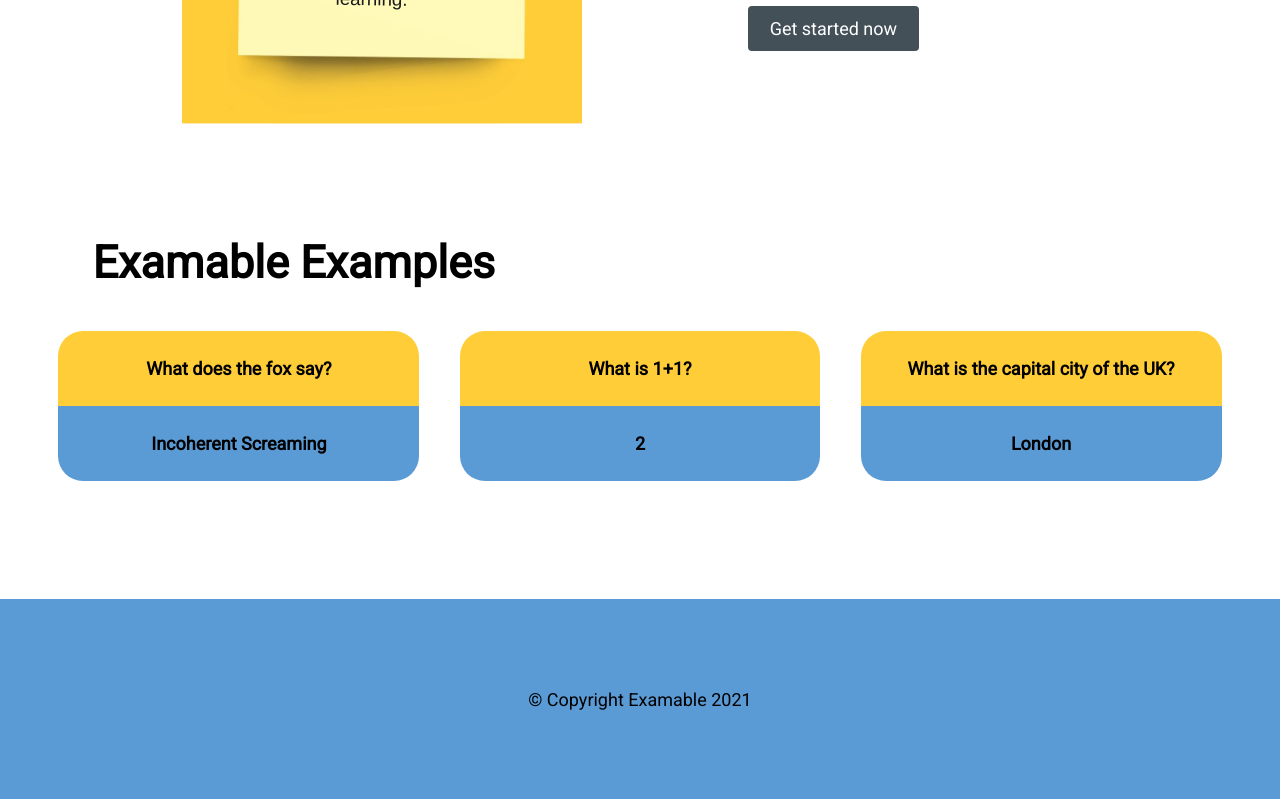
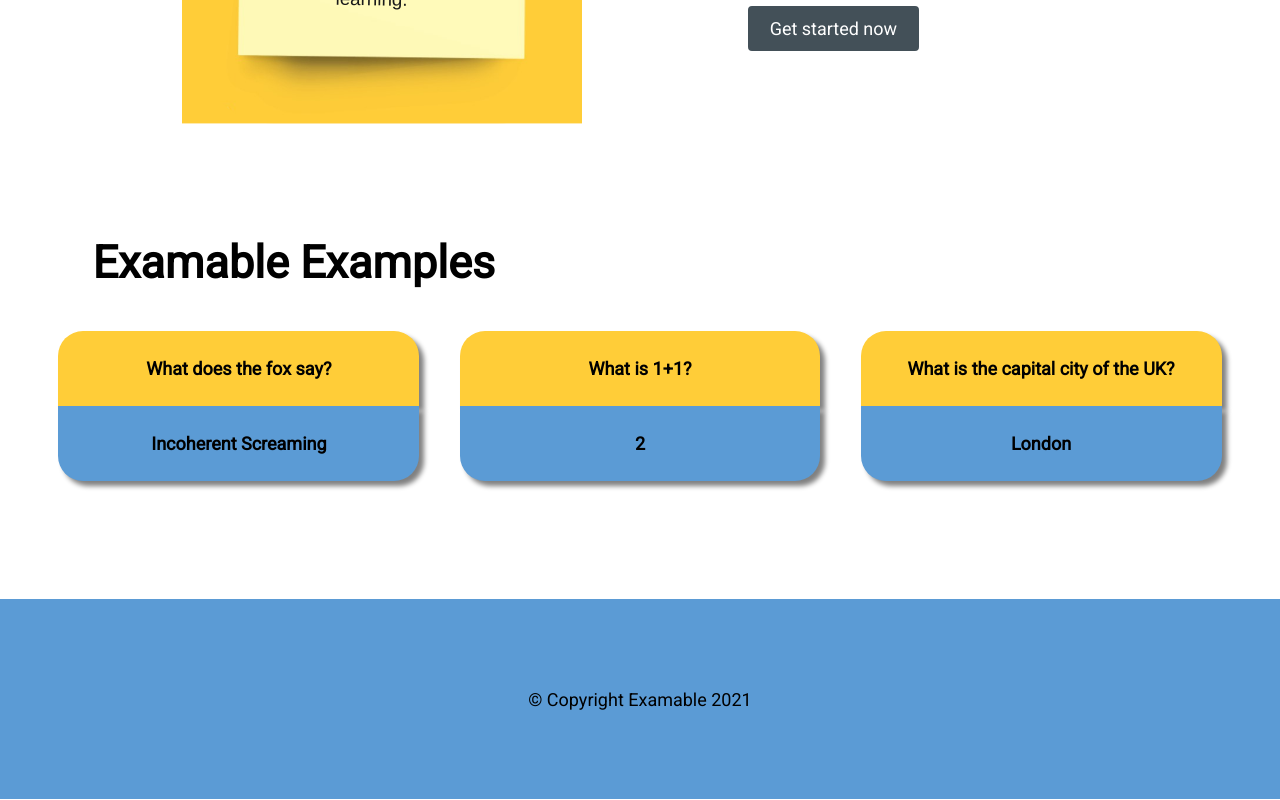
Before and after one commit to tianqibu/examable, a React (Create React App) app in the folder frontend/app/: page / in a window 1280 px wide. Shown: the part 1673-2473 px from the top of the page. Built offline with nearby package versions, Linux system fonts and the light colour scheme; no server answers.

Commit message:
Add shadow to examples on homepage

```diff
--- a/frontend/app/src/index.css
+++ b/frontend/app/src/index.css
@@ -215,6 +215,7 @@ h1 {
   flex-direction: column;
   justify-content: center;
   word-wrap: break-word;
+  box-shadow: 5px 5px 5px grey;
 }
 
 .questionHalf > h3 {
@@ -234,6 +235,7 @@ h1 {
   justify-content: center;
   word-wrap: break-word;
   height: 50%;
+  box-shadow: 5px 5px 5px grey;
 }
 
 .answerHalf > h3 {
```
